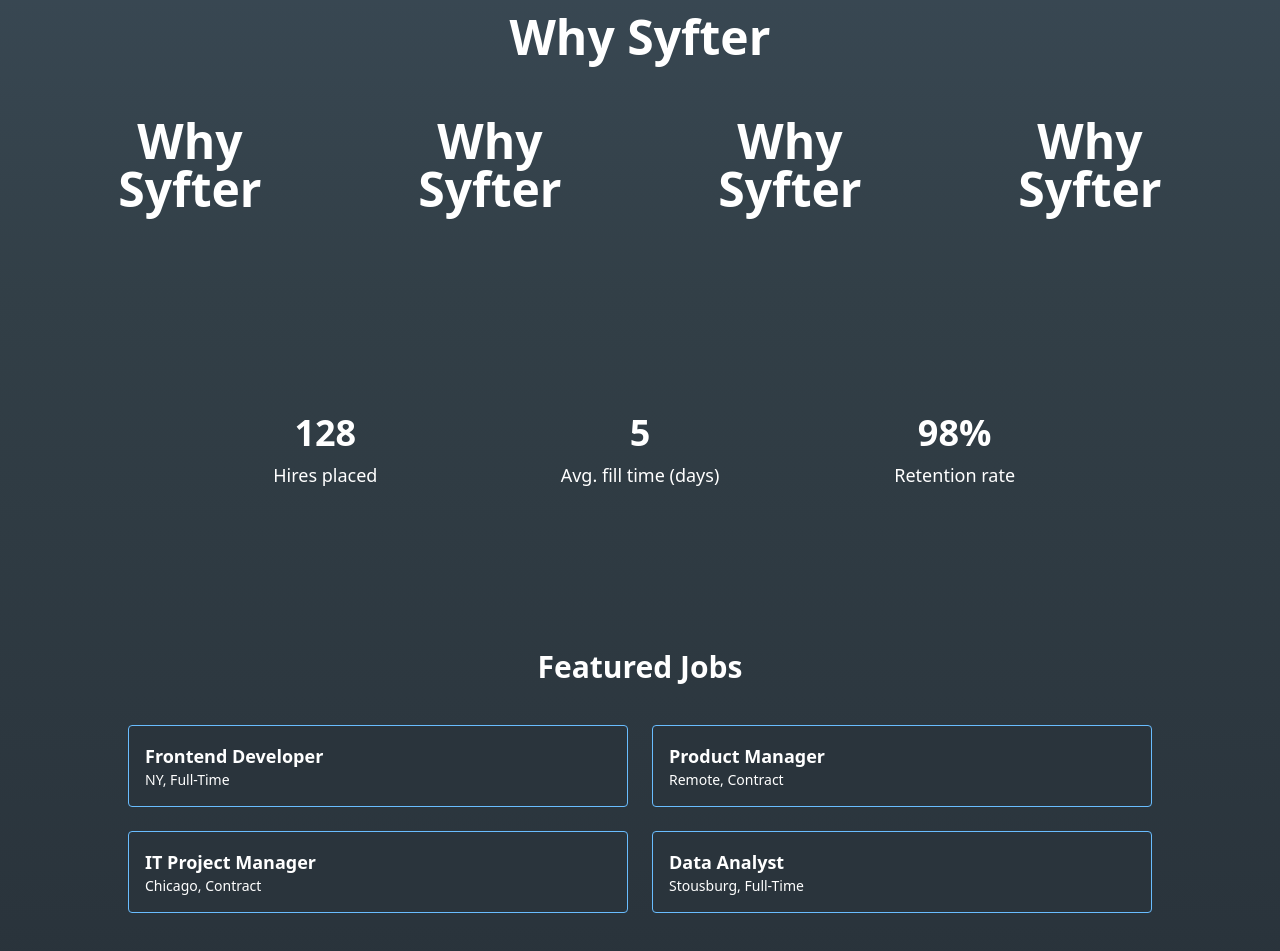
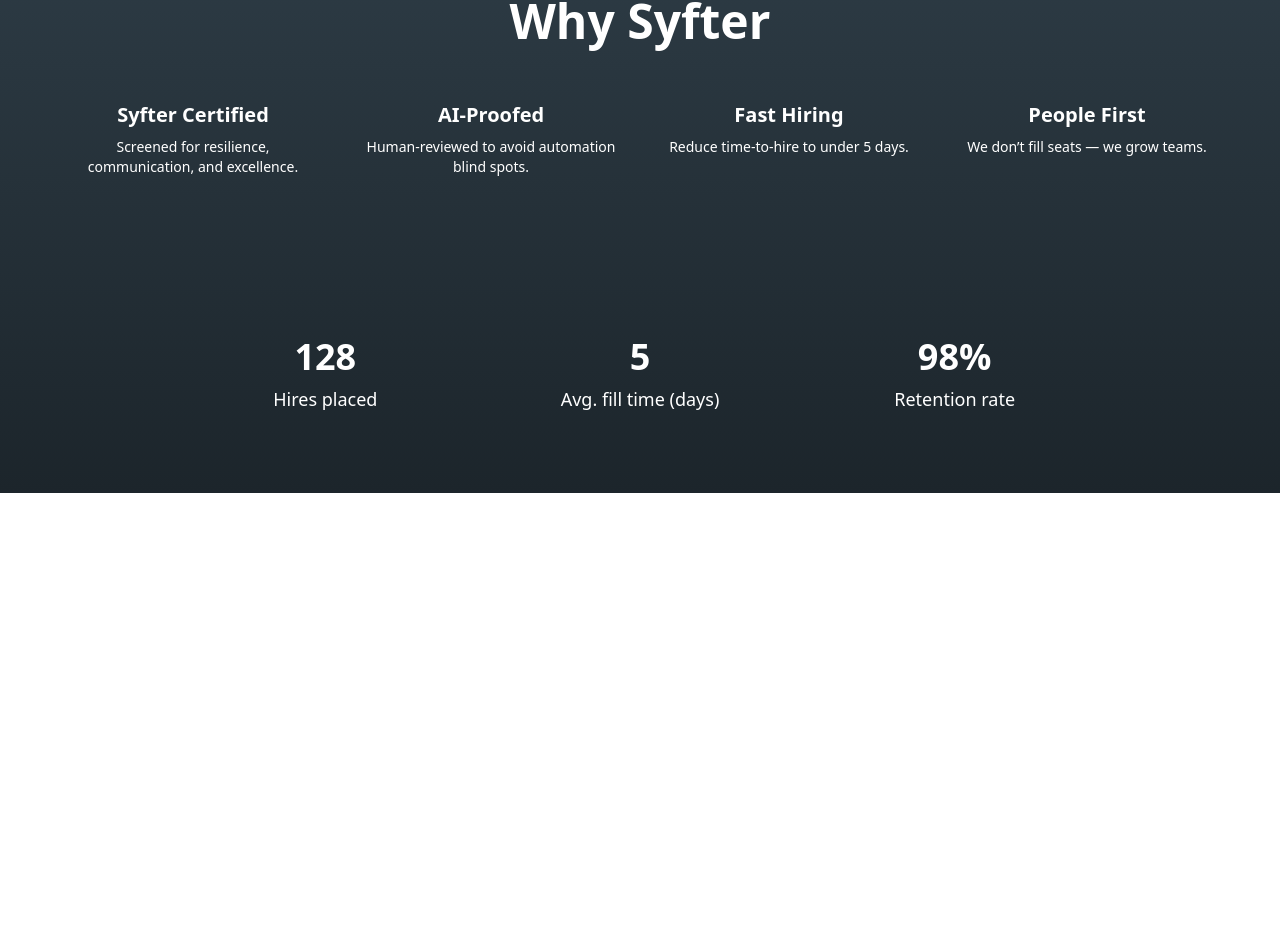
Before and after one commit to SyfterNikka/SyfterWebsite, a Next.js app: page / in a window 1280 px wide. Shown: the part 963-1914 px from the top of the page. After the commit the page ends 1456 px from the top, so only its background shows below. Built offline with nearby package versions, Linux system fonts and the light colour scheme.

Commit message:
Update index.tsx

```diff
--- a/pages/index.tsx
+++ b/pages/index.tsx
@@ -1,8 +1,8 @@
-// pages/index.tsx
 import { useEffect, useState, useRef } from "react";
 import Head from "next/head";
 import BinaryRain from "../components/BinaryRain";
 import { motion } from "framer-motion";
+import { easeInOut } from "framer-motion";
 
 export default function Home() {
   const words = ["Smarter", "Faster", "Securely", "Syfter"];
@@ -69,32 +69,18 @@ export default function Home() {
   const sectionMotion = {
     initial: { opacity: 0, y: 40, scale: 0.98 },
     whileInView: { opacity: 1, y: 0, scale: 1 },
-    transition: { duration: 1.2 },
-    viewport: { once: false, amount: 0.3 },
+    transition: { duration: 0.9, ease: easeInOut },
+    viewport: { once: true, amount: 0.2 },
   };
 
   const itemVariants = {
-    hidden: { opacity: 0, y: 20 },
+    hidden: { opacity: 0, y: 30 },
     visible: (i: number) => ({
       opacity: 1,
       y: 0,
-      transition: { delay: i * 0.4, duration: 1 },
+      transition: { delay: i * 0.4, duration: 0.8 },
     }),
   };
-
-  const testimonials = [
-    "“Syfter delivered top candidates in days. I was blown away.” — SaaS Hiring Manager",
-    "“I've never seen recruiting move this fast. Total pros.” — Tech Startup CEO",
-    "“Their candidate quality was unmatched.” — Healthcare Director",
-  ];
-
-  const [activeTestimonial, setActiveTestimonial] = useState(0);
-  useEffect(() => {
-    const interval = setInterval(() => {
-      setActiveTestimonial((prev) => (prev + 1) % testimonials.length);
-    }, 5000);
-    return () => clearInterval(interval);
-  }, []);
 
   return (
     <>
@@ -103,24 +89,21 @@ export default function Home() {
       </Head>
 
       {/* Navbar */}
-      <header className="fixed top-0 w-full z-50 bg-transparent backdrop-blur-md backdrop-brightness-95 shadow-md text-white py-4 px-6 flex justify-between items-center">
+      <header className="fixed top-0 w-full z-50 bg-[#496070]/90 backdrop-blur shadow-sm py-4 px-6 flex justify-between items-center transition">
         <div className="text-xl font-bold text-white">Syfter</div>
-        <nav className="space-x-6 hidden md:flex text-sm font-medium">
+        <nav className="space-x-6 hidden md:flex text-sm font-medium text-white">
           <a href="#why" className="hover:text-blue-300 transition">Why Syfter</a>
           <a href="#jobs" className="hover:text-blue-300 transition">Find Work</a>
           <a href="#hire" className="hover:text-blue-300 transition">Hire Talent</a>
           <a href="#contact" className="hover:text-blue-300 transition">Contact</a>
         </nav>
-        <button className="bg-blue-500 text-white px-4 py-2 rounded hover:bg-blue-600 text-sm">
-          Get Started
-        </button>
+        <button className="bg-blue-500 text-white px-4 py-2 rounded hover:bg-blue-600 text-sm">Get Started</button>
       </header>
 
-      {/* Entire site gradient */}
-      <main className="pt-20 bg-[linear-gradient(to_bottom,_#496070,_#3f505e,_#323f47,_#2a343c,_#1c252b)] text-white">
+      <main className="pt-20 text-white bg-gradient-to-b from-[#496070] to-[#1c252b]">
 
-        {/* Hero Section */}
-        <section className="relative h-screen overflow-hidden text-white">
+        {/* Hero */}
+        <section className="relative h-screen overflow-hidden bg-black">
           <BinaryRain />
           <div className="absolute inset-0 flex flex-col items-center justify-center z-10 text-center px-4">
             <motion.h1 className="text-6xl font-bold mb-4" {...sectionMotion}>
@@ -139,32 +122,25 @@ export default function Home() {
             </motion.div>
           </div>
           <div
-  className="absolute bottom-0 left-0 w-full h-64 pointer-events-none z-10"
-  style={{
-    background: "linear-gradient(to bottom, rgba(0,0,0,0), #1c252b)",
-  }}
-/>
+            className="absolute bottom-0 left-0 w-full h-64 pointer-events-none z-10"
+            style={{ background: "linear-gradient(to bottom, rgba(0,0,0,0), #1c252b)" }}
+          />
         </section>
 
         {/* Why Syfter */}
-        <motion.section id="why" className="pt-24 pb-16 text-center text-white" {...sectionMotion}>
+        <motion.section id="why" className="py-20 text-center" {...sectionMotion}>
           <h2 className="text-5xl font-bold mb-14">Why Syfter</h2>
-          <div className="grid grid-cols-1 sm:grid-cols-2 md:grid-cols-4 gap-12 max-w-6xl mx-auto">
+          <div className="grid grid-cols-1 sm:grid-cols-2 md:grid-cols-4 gap-10 max-w-6xl mx-auto">
             {[
               { title: "Syfter Certified", text: "Screened for resilience, communication, and excellence." },
               { title: "AI-Proofed", text: "Human-reviewed to avoid automation blind spots." },
               { title: "Fast Hiring", text: "Reduce time-to-hire to under 5 days." },
               { title: "People First", text: "We don’t fill seats — we grow teams." },
             ].map((item, i) => (
-              <motion.div
-  initial={{ opacity: 0, y: 30 }}
-  whileInView={{ opacity: 1, y: 0 }}
-  transition={{ duration: 1, ease: "easeOut" }}
-  viewport={{ once: true }}
->
-  <h2 className="text-5xl font-bold mb-14">Why Syfter</h2>
-</motion.div>
-
+              <motion.div key={i} custom={i} initial="hidden" whileInView="visible" viewport={{ once: true }} variants={itemVariants}>
+                <h4 className="text-xl font-semibold mb-2">{item.title}</h4>
+                <p className="text-sm">{item.text}</p>
+              </motion.div>
             ))}
           </div>
         </motion.section>
@@ -178,42 +154,6 @@ export default function Home() {
           </div>
         </motion.section>
 
-        {/* Jobs */}
-        <motion.section id="jobs" className="py-20 px-6" {...sectionMotion}>
-          <h2 className="text-3xl font-bold text-center mb-10">Featured Jobs</h2>
-          <div className="grid grid-cols-1 md:grid-cols-2 gap-6 max-w-5xl mx-auto">
-            {[
-              { title: "Frontend Developer", loc: "NY, Full-Time" },
-              { title: "Product Manager", loc: "Remote, Contract" },
-              { title: "IT Project Manager", loc: "Chicago, Contract" },
-              { title: "Data Analyst", loc: "Stousburg, Full-Time" },
-            ].map((job, i) => (
-              <div key={i} className="bg-[#2a343c] p-4 rounded border border-[#69bdff] text-white">
-                <h4 className="font-semibold text-lg">{job.title}</h4>
-                <p className="text-sm">{job.loc}</p>
-              </div>
-            ))}
-          </div>
-        </motion.section>
-
-        {/* Testimonials */}
-        <motion.section className="py-20 text-center px-6" {...sectionMotion}>
-          <h2 className="text-3xl font-bold mb-6">What Our Clients Say</h2>
-          <blockquote className="italic text-lg max-w-2xl mx-auto">
-            {testimonials[activeTestimonial]}
-          </blockquote>
-        </motion.section>
-
-        {/* Footer */}
-        <motion.section id="contact" className="text-white text-center py-20" {...sectionMotion}>
-          <div className="max-w-3xl mx-auto px-6">
-            <h2 className="text-3xl font-bold mb-4">Let's Build the Future of Work</h2>
-            <p className="mb-6 text-lg">Join hundreds of companies who trust Syfter to hire smarter, faster, and with clarity.</p>
-            <button className="bg-white text-blue-600 font-semibold py-3 px-6 rounded hover:bg-gray-100 transition">
-              Contact Us
-            </button>
-          </div>
-        </motion.section>
       </main>
     </>
   );
```
